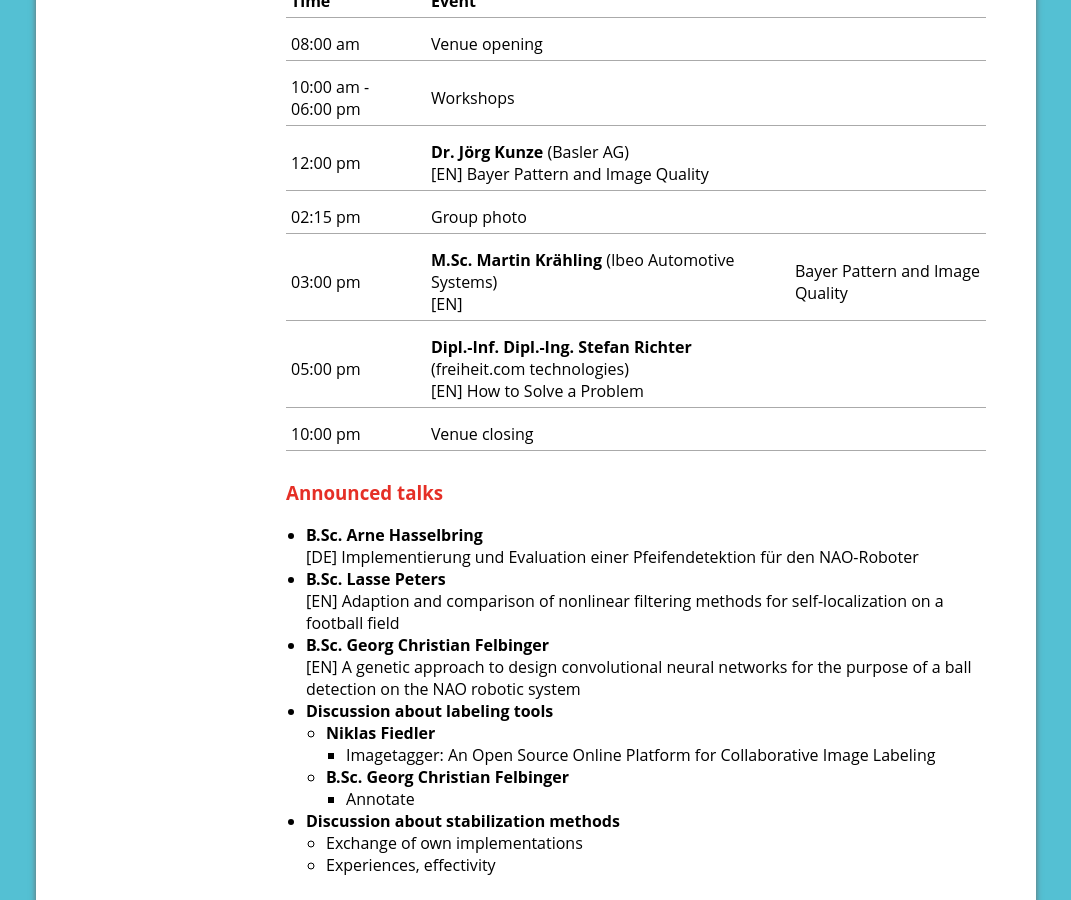
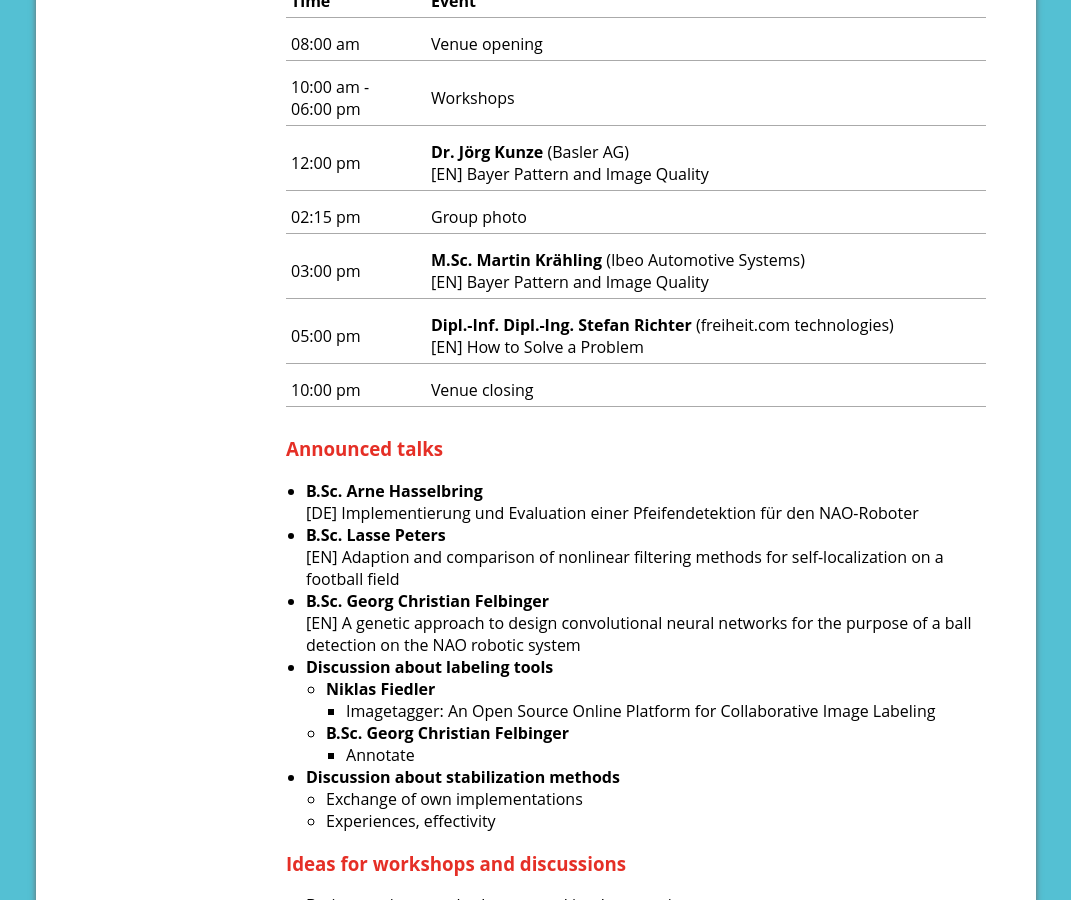
Before and after one commit to RHOrga/rhorga.github.io, a Jekyll site: the page built from 2017/en/schedule.md, in a window 1280 px wide and 900 px high, scrolled down 738 px. Shown: the whole window, without its empty margins (104-1175 px from the left). Built offline with Jekyll 4.4.1, drawn with Linux system fonts in a browser that asks for light colours.

```diff
--- a/2017/en/schedule.md
+++ b/2017/en/schedule.md
@@ -20,7 +20,7 @@ layout: default-en-2017
 | 10:00 am -<br>06:00 pm | Workshops                  |
 | 12:00 pm               | **Dr. Jörg Kunze** (Basler AG) <br>[EN] Bayer Pattern and Image Quality |
 | 02:15 pm               | Group photo                |
-| 03:00 pm               | **M.Sc. Martin Krähling** (Ibeo Automotive Systems) <br>[EN] |Bayer Pattern and Image Quality |
+| 03:00 pm               | **M.Sc. Martin Krähling** (Ibeo Automotive Systems) <br>[EN] Bayer Pattern and Image Quality |
 | 05:00 pm               | **Dipl.-Inf. Dipl.-Ing. Stefan Richter** (freiheit.com technologies) <br>[EN] How to Solve a Problem |
 | 10:00 pm               | Venue closing              |
 {: class="schedule"}
```
